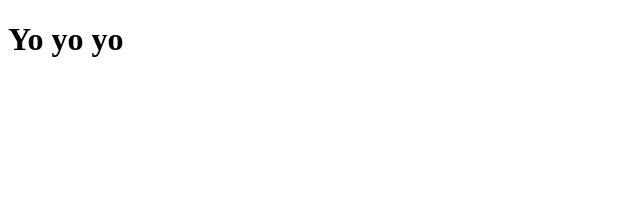
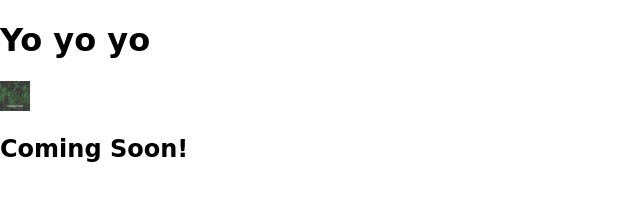
Before and after one commit to Rorylm1/git_101, a plain HTML site: page index.html in a window 1280 px wide. Shown: the whole page, without its empty margins (0-640 px from the left). Drawn offline with Linux system fonts and the light colour scheme.

Commit message:
Started CSS

```diff
--- a/index.html
+++ b/index.html
@@ -3,10 +3,15 @@
 <head>
 	<meta charset="utf-8">
 	<meta name="viewport" content="width=device-width, initial-scale=1">
+	<link rel="stylesheet" type="text/css" href="style.css">
 	<title></title>
 </head>
 <body>
 <h1>Yo yo yo
 </h1>
+<div id = "container">
+	<img src="2050.jpg" alt="" id="logo">
+	<h2>Coming Soon!</h2>
+</div>
 </body>
 </html>
--- /dev/null
+++ b/style.css
@@ -0,0 +1,9 @@
+body {
+	margin: 0;
+	font-family: cursive;
+}
+
+#logo {
+	height: 30px;
+	width: 30px;
+}
```
